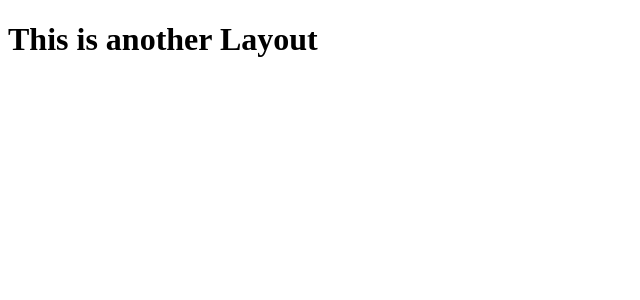
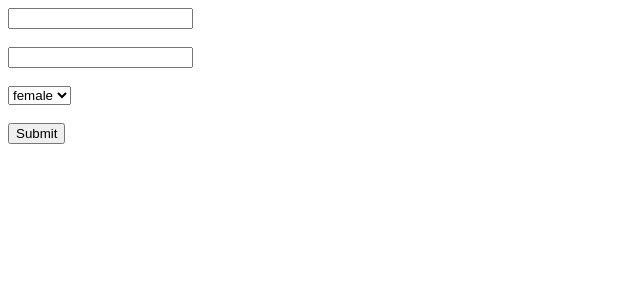
Before and after one commit to MusfiqurRahmanShahed/MYREACT, a React (Create React App) app: page / in a window 1280 px wide. Shown: the top 300 px of the page, without its empty margins (0-640 px from the left). Built offline with nearby package versions, Linux system fonts and the light colour scheme.

Commit message:
first hook form

```diff
--- a/package.json
+++ b/package.json
@@ -9,6 +9,7 @@
     "@testing-library/user-event": "^13.5.0",
     "react": "^19.2.1",
     "react-dom": "^19.2.1",
+    "react-hook-form": "^7.69.0",
     "react-scripts": "5.0.1",
     "web-vitals": "^2.1.4"
   },
--- a/src/App.js
+++ b/src/App.js
@@ -1,10 +1,10 @@
 import React from "react";
-import Layout from "./Components/LayoutComponentTwo";
+import Form from "./Hooks/React-hook-form";
 class App extends React.Component {
   render() {
     return (
       <div>
-        <Layout/>
+        <Form/>
       </div>
     );
   }
--- a/src/Components/LayoutComponentTwo.js
+++ b/src/Components/LayoutComponentTwo.js
@@ -18,7 +18,7 @@ export default function LayoutComponentsOne(){
 
     // },[]);
 
-     const {onSmallScreen}= useWindowWidth();
+    const {onSmallScreen}= useWindowWidth();
 
     return (
         <div className={onSmallScreen ? 'Small':'Large'}>
--- /dev/null
+++ b/src/Hooks/React-hook-form.js
@@ -0,0 +1,25 @@
+import { useForm } from 'react-hook-form';
+
+export default function Form(){
+    const {register, handleSubmit} = useForm();
+    const onSubmit = data => console.log(data);
+
+    return(
+        <form onSubmit = {handleSubmit(onSubmit)}>
+            <input {...register("firstName")} />
+            <br></br>
+            <br></br>
+            <input {...register("lastName")} />
+            <br></br>
+            <br></br>
+            <select {...register("gender")}>
+                <option value="female">female</option>
+                <option value="male">male</option>
+                <option value="other">other</option>
+            </select>
+            <br></br>
+            <br></br>
+            <input type="submit" />
+        </form>
+    )
+}
```
Also changed, not shown: 2 other files (tests, documents, lock files or other folders).
